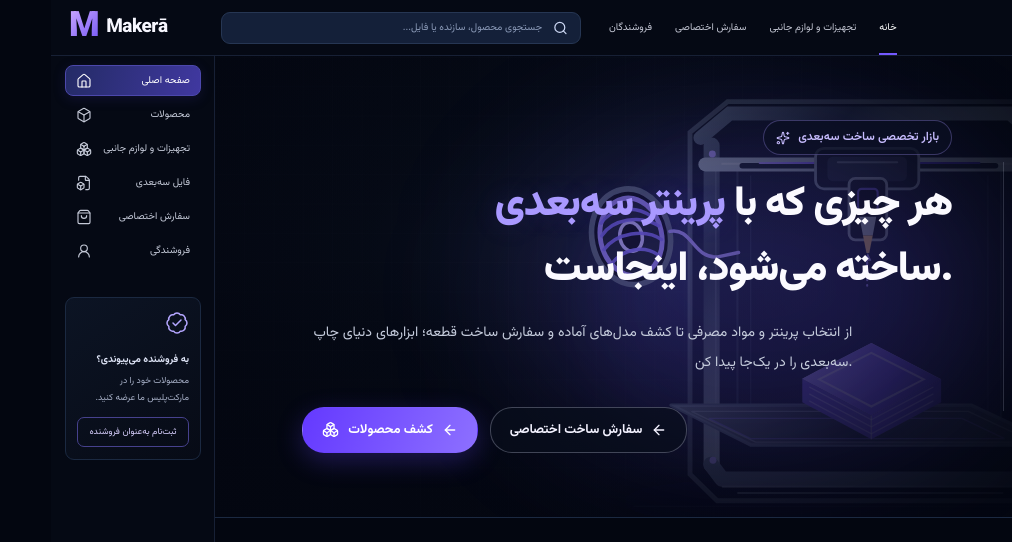
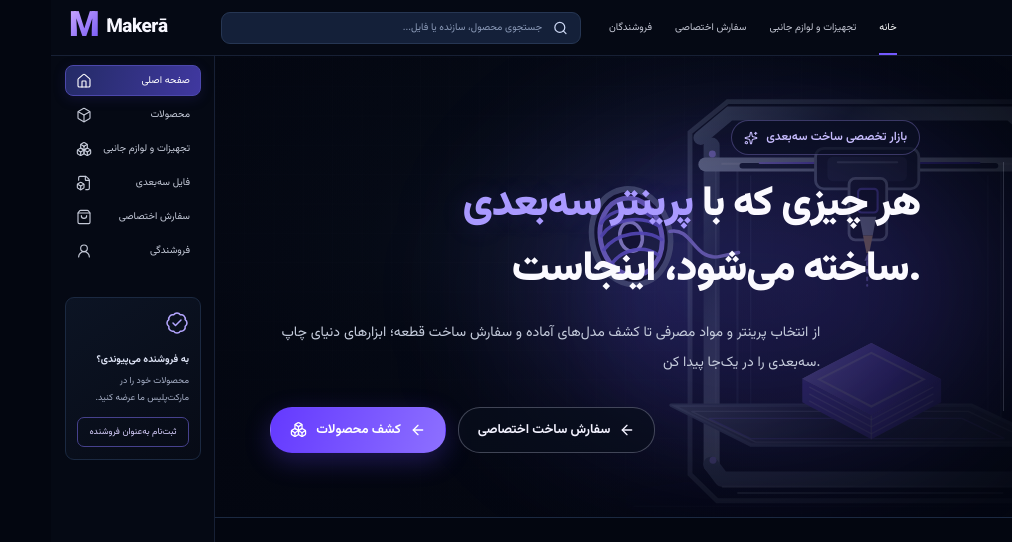
Before and after one commit to ParisaAtaee2000/web-projects, a React (Vite) app in the folder 3d-marketplace/: page / in a window 1280 px wide. Shown: the top 542 px of the page, without its empty margins (268-1280 px from the left). Built offline with nearby package versions, Linux system fonts and the light colour scheme.

Commit message:
Shift hero content slightly left on desktop

```diff
--- a/3d-marketplace/src/components/hero/hero.css
+++ b/3d-marketplace/src/components/hero/hero.css
@@ -69,6 +69,7 @@
 .hero-content {
   max-width: 650px;
   margin-inline-start: auto;
+  transform: translateX(-32px);
   text-align: right;
 }
 
@@ -268,6 +269,7 @@
   .hero-content {
     max-width: 620px;
     margin-inline-start: 0;
+    transform: none;
   }
 
   .hero__features {
```
